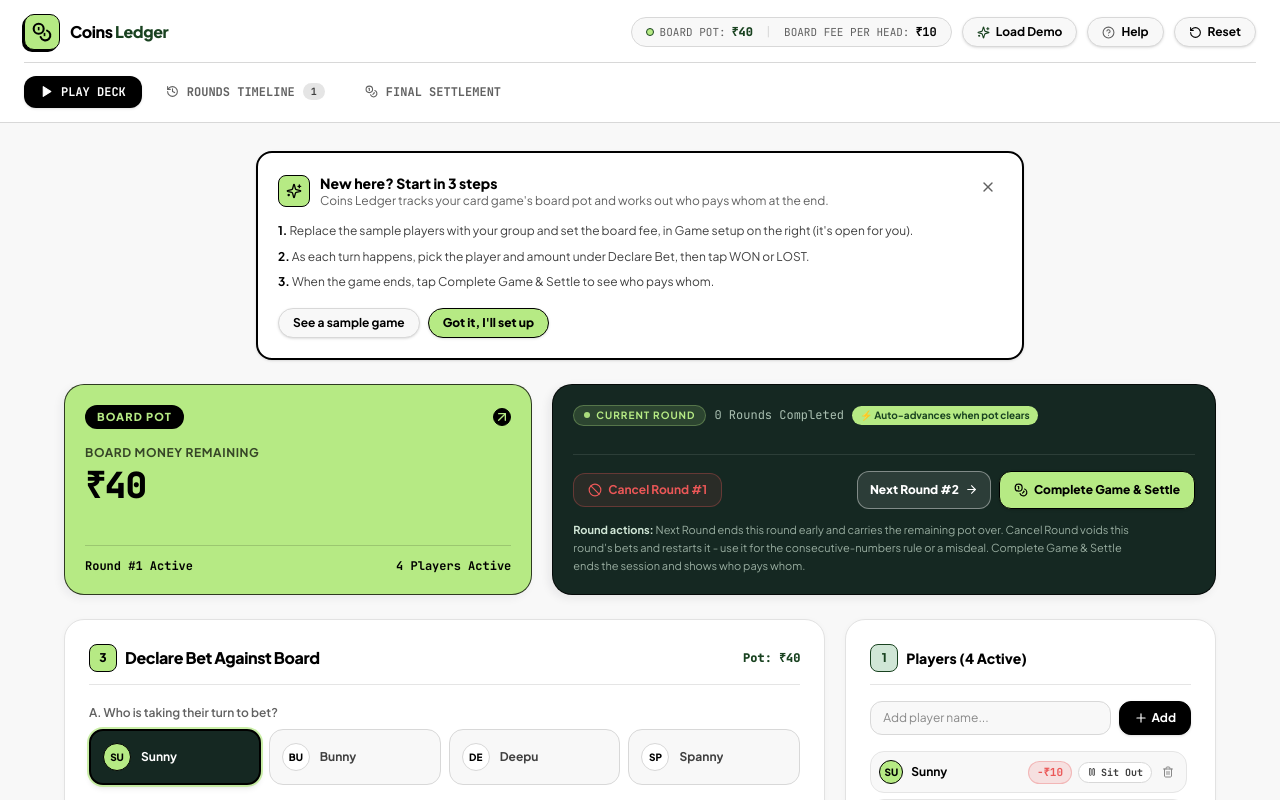
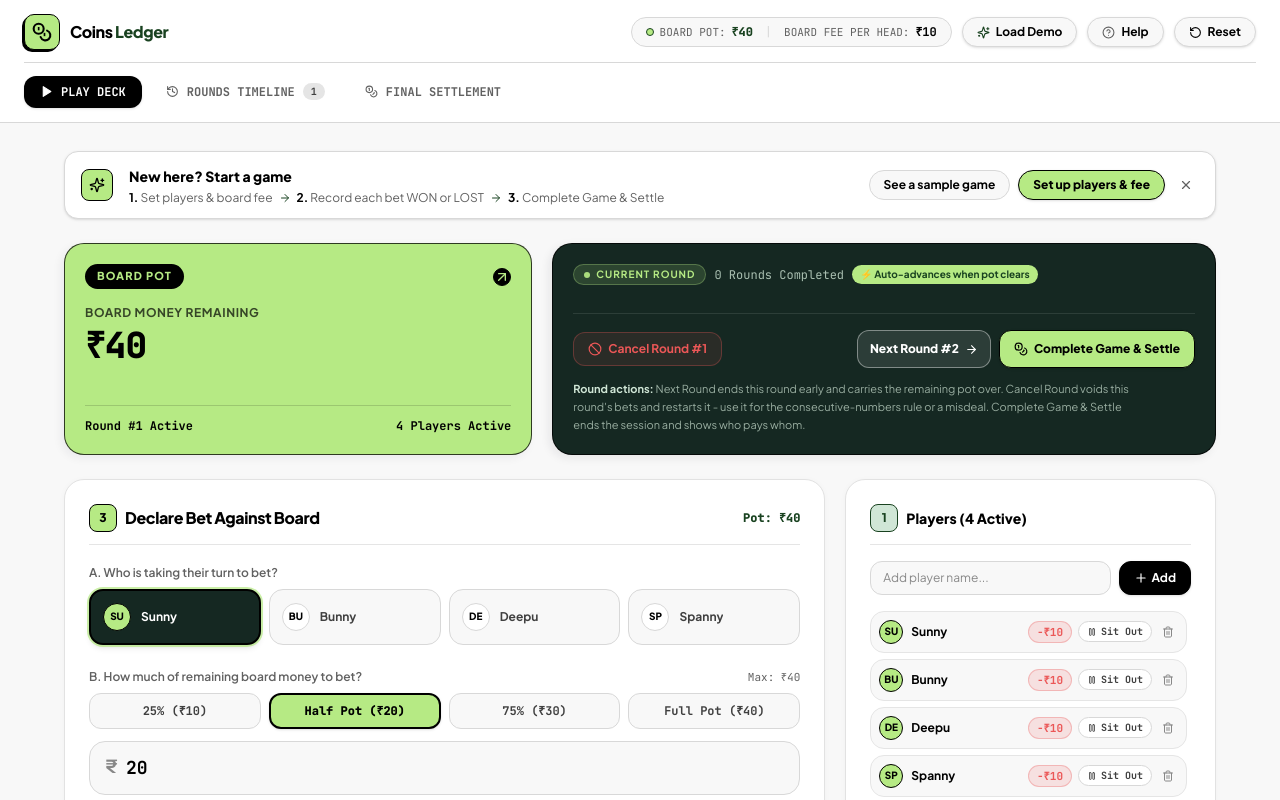
Before and after one commit to Nikhil-sai-nambula/coinledger, a React (Vite) app: page / in a window 1280 px wide. Shown: the top 800 px of the page. Built offline with nearby package versions, Linux system fonts and the light colour scheme.

Commit message:
Desktop first-run: slim welcome bar replaces instruction card
Added a desktop welcome bar and updated mobile welcome strip.

```diff
--- a/src/components/SimpleGameView.tsx
+++ b/src/components/SimpleGameView.tsx
@@ -447,9 +447,9 @@ export const SimpleGameView: React.FC = () => {
   return (
     <div className="space-y-4 sm:space-y-5 lg:space-y-6 max-w-6xl mx-auto pb-8">
 
-      {/* First-run Welcome Strip */}
+      {/* First-run Welcome Strip (mobile/tablet card) */}
       {showWelcome && (
-        <div className="p-4 sm:p-5 rounded-[16px] bg-white border-2 border-black space-y-3 shadow-sm lg:max-w-3xl lg:mx-auto">
+        <div className="p-4 sm:p-5 rounded-[16px] bg-white border-2 border-black space-y-3 shadow-sm lg:hidden">
           <div className="flex items-start justify-between gap-3">
             <div className="flex items-center gap-2.5">
               <div className="w-8 h-8 rounded-[8px] bg-[#B6EA84] border border-black flex items-center justify-center shrink-0">
@@ -503,6 +503,52 @@ export const SimpleGameView: React.FC = () => {
               className="px-3.5 py-1.5 rounded-full text-xs font-black bg-[#B6EA84] hover:bg-[#a5db71] text-black border border-black cursor-pointer shadow-sm transition-colors"
             >
               Got it, I'll set up
+            </button>
+          </div>
+        </div>
+      )}
+
+      {/* First-run Welcome Bar (desktop: slim single-row intro) */}
+      {showWelcome && (
+        <div className="hidden lg:flex items-center gap-4 px-4 py-3 rounded-[14px] bg-white border border-[#D8D8D8] shadow-sm">
+          <div className="w-8 h-8 rounded-[8px] bg-[#B6EA84] border border-black flex items-center justify-center shrink-0">
+            <Sparkles size={16} className="text-black" />
+          </div>
+          <div className="min-w-0">
+            <span className="text-sm font-black text-black">New here? Start a game</span>
+            <div className="flex items-center gap-1.5 text-xs text-[#616161] mt-0.5 flex-wrap">
+              <span><strong className="text-black font-bold">1.</strong> Set players & board fee</span>
+              <ArrowRight size={12} className="text-[#194220] shrink-0" />
+              <span><strong className="text-black font-bold">2.</strong> Record each bet WON or LOST</span>
+              <ArrowRight size={12} className="text-[#194220] shrink-0" />
+              <span><strong className="text-black font-bold">3.</strong> Complete Game & Settle</span>
+            </div>
+          </div>
+          <div className="flex items-center gap-2 ml-auto shrink-0">
+            <button
+              type="button"
+              onClick={loadDemoGame}
+              className="px-3.5 py-1.5 rounded-full text-xs font-bold bg-[#F8F8F8] hover:bg-black hover:text-white text-black border border-[#D8D8D8] hover:border-black transition-all cursor-pointer"
+            >
+              See a sample game
+            </button>
+            <button
+              type="button"
+              onClick={() => {
+                setWelcomeDismissed(true)
+                scrollToSetup()
+              }}
+              className="px-3.5 py-1.5 rounded-full text-xs font-black bg-[#B6EA84] hover:bg-[#a5db71] text-black border border-black cursor-pointer shadow-sm transition-colors"
+            >
+              Set up players & fee
+            </button>
+            <button
+              type="button"
+              onClick={() => setWelcomeDismissed(true)}
+              aria-label="Dismiss welcome"
+              className="p-1.5 rounded-full text-[#616161] hover:text-black hover:bg-[#F0F0F0] cursor-pointer transition-colors"
+            >
+              <X size={14} />
             </button>
           </div>
         </div>
```
